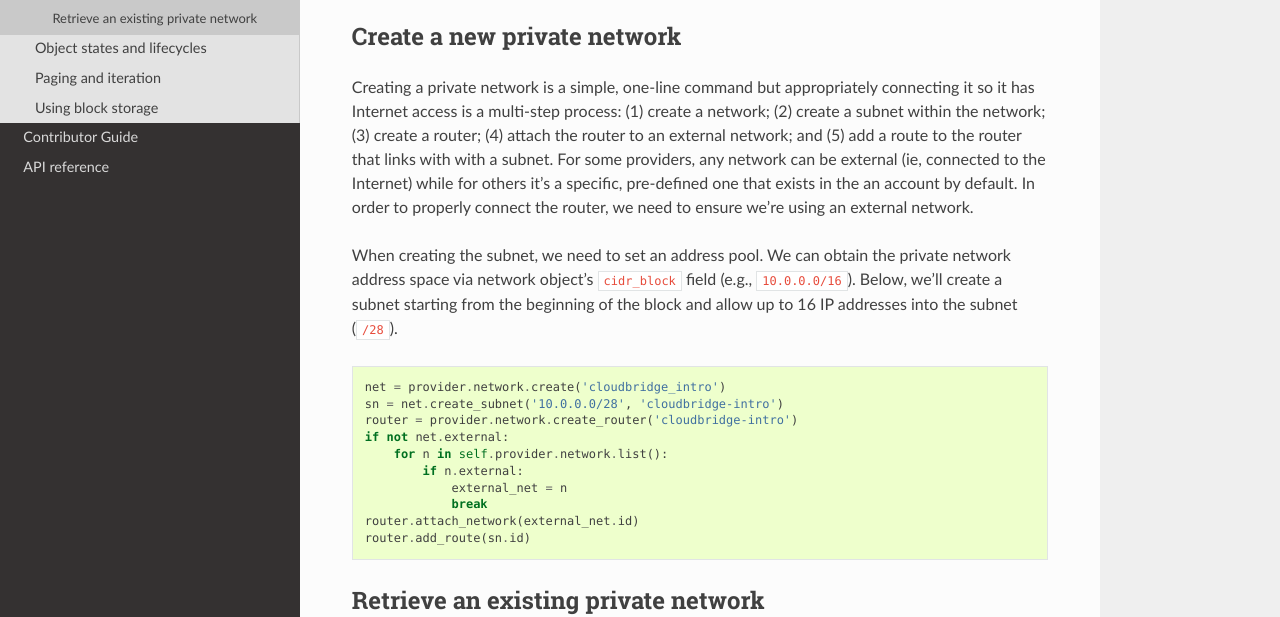
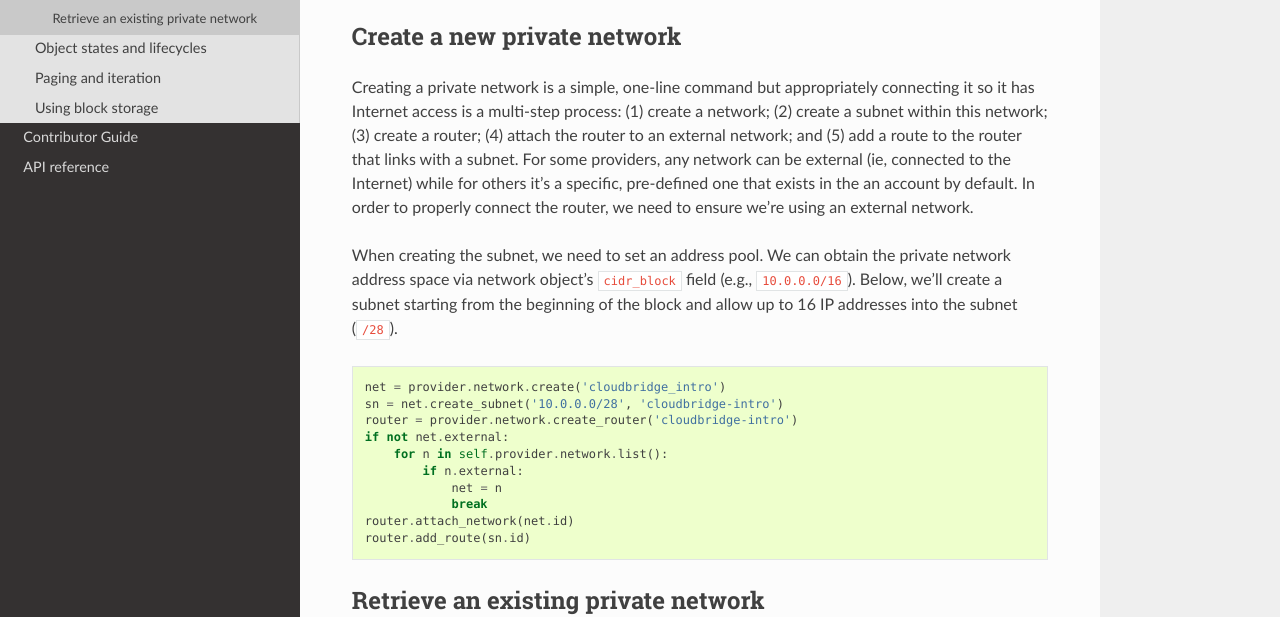
Before and after one commit to CloudVE/cloudbridge, a Sphinx documentation site: the page built from docs/topics/networking.rst, in a window 1280 px wide and 1317 px high. Shown: the part 381-998 px from the top of the window. Built offline with Sphinx 7.4.7 and the Read the Docs theme 2.0.0, drawn with Linux system fonts in a browser that asks for light colours.

Commit message:
Update docs related to the networking method signature changes

```diff
--- a/docs/getting_started.rst
+++ b/docs/getting_started.rst
@@ -94,9 +94,13 @@ on disk as a read-only file.
 Create a security group
 -----------------------
 Next, we need to create a security group and add a rule to allow ssh access.
+A security group needs to be associated with a private network, so we'll also
+need to fetch it.
 
 .. code-block:: python
 
+    provider.network.list()  # Find a desired network ID
+    net = provider.network.get('desired network ID')
     sg = provider.security.security_groups.create(
         'cloudbridge_intro', 'A security group used by CloudBridge', net.id)
     sg.add_rule('tcp', 22, 22, '0.0.0.0/0')
@@ -115,7 +119,7 @@ also add the network interface as a launch argument.
                        key=lambda x: x.vcpus*x.ram)[0]
     inst = provider.compute.instances.create(
         name='CloudBridge-intro', image=img, instance_type=inst_type,
-        key_pair=kp, security_groups=[sg])
+        network=net, key_pair=kp, security_groups=[sg])
     # Wait until ready
     inst.wait_till_ready()  # This is a blocking call
     # Show instance state
--- a/docs/topics/networking.rst
+++ b/docs/topics/networking.rst
@@ -15,9 +15,9 @@ Create a new private network
 ----------------------------
 Creating a private network is a simple, one-line command but appropriately
 connecting it so it has Internet access is a multi-step process:
-(1) create a network; (2) create a subnet within the network; (3) create a
+(1) create a network; (2) create a subnet within this network; (3) create a
 router; (4) attach the router to an external network; and (5) add a route to
-the router that links with with a subnet. For some providers, any network can
+the router that links with a subnet. For some providers, any network can
 be external (ie, connected to the Internet) while for others it's a specific,
 pre-defined one that exists in the an account by default. In order to properly
 connect the router, we need to ensure we're using an external network.
@@ -35,9 +35,9 @@ the block and allow up to 16 IP addresses into the subnet (``/28``).
     if not net.external:
         for n in self.provider.network.list():
             if n.external:
-                external_net = n
+                net = n
                 break
-    router.attach_network(external_net.id)
+    router.attach_network(net.id)
     router.add_route(sn.id)
 
 Retrieve an existing private network
```
